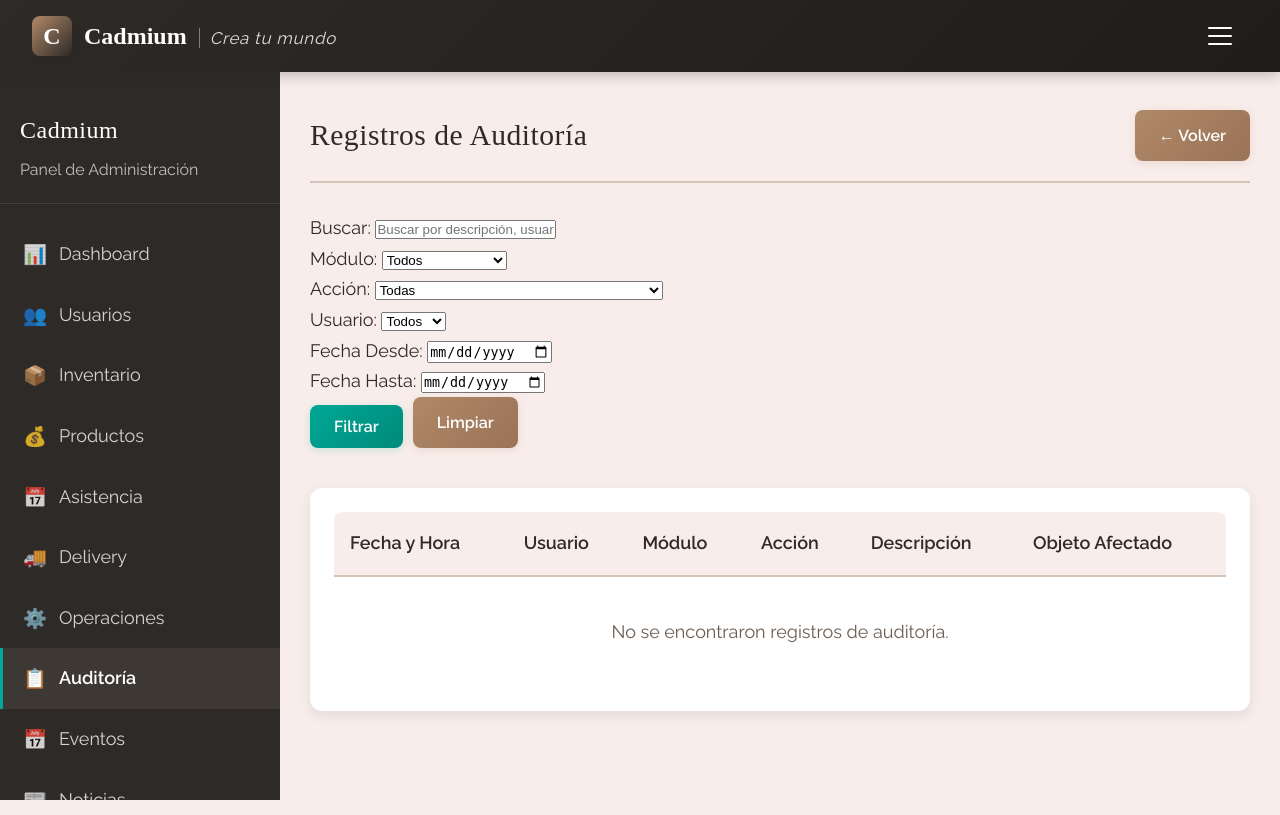
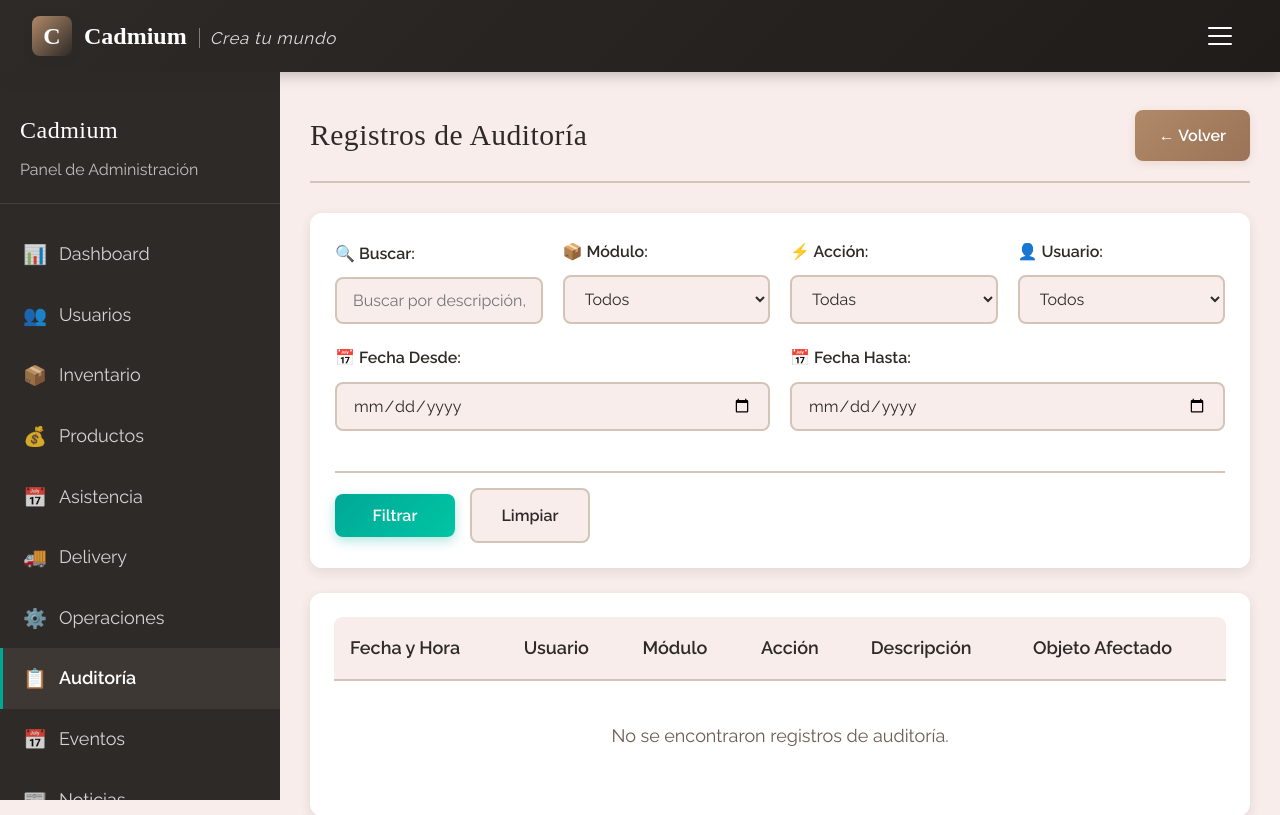
Before and after one commit to al-de-alberto/Cadmium, a Django app: page /panel/auditoria/ in a window 1280 px wide. Shown: the top 815 px of the page. Run offline with Django 4.2, Linux system fonts and the light colour scheme; the visitor is signed in with stand-in values (Sample User, id 1); data comes from the database, SQL or seed files in the repository; data that the repository does not hold is empty; some web fonts are replaced.

Commit message:
Style: Mejorar diseÃ±o de filtros en auditorÃ­a - botones del mismo tamaÃ±o, campos decorados y mejor espaciado

```diff
--- a/templates/core/auditoria.html
+++ b/templates/core/auditoria.html
@@ -136,17 +136,24 @@
         {% endif %}
 
         <!-- Filtros -->
-        <div class="filters-container" style="margin-bottom: 40px;">
+        <div class="filters-container">
             <form method="get" class="filters-form">
                 <div class="filter-row">
                     <div class="filter-group">
-                        <label for="search">Buscar:</label>
-                        <input type="text" name="search" id="search" value="{{ search_query }}" placeholder="Buscar por descripción, usuario...">
+                        <label for="search" class="filter-label">🔍 Buscar:</label>
+                        <input
+                            type="text"
+                            name="search"
+                            id="search"
+                            value="{{ search_query }}"
+                            placeholder="Buscar por descripción, usuario..."
+                            class="filter-input"
+                        >
                     </div>
 
                     <div class="filter-group">
-                        <label for="modulo">Módulo:</label>
-                        <select name="modulo" id="modulo">
+                        <label for="modulo" class="filter-label">📦 Módulo:</label>
+                        <select name="modulo" id="modulo" class="filter-select">
                             <option value="">Todos</option>
                             {% for value, label in modulos %}
                                 <option value="{{ value }}" {% if modulo_filter == value %}selected{% endif %}>{{ label }}</option>
@@ -155,8 +162,8 @@
                     </div>
 
                     <div class="filter-group">
-                        <label for="accion">Acción:</label>
-                        <select name="accion" id="accion">
+                        <label for="accion" class="filter-label">⚡ Acción:</label>
+                        <select name="accion" id="accion" class="filter-select">
                             <option value="">Todas</option>
                             {% for value, label in acciones %}
                                 <option value="{{ value }}" {% if accion_filter == value %}selected{% endif %}>{{ label }}</option>
@@ -165,8 +172,8 @@
                     </div>
 
                     <div class="filter-group">
-                        <label for="usuario">Usuario:</label>
-                        <select name="usuario" id="usuario">
+                        <label for="usuario" class="filter-label">👤 Usuario:</label>
+                        <select name="usuario" id="usuario" class="filter-select">
                             <option value="">Todos</option>
                             {% for usuario in usuarios %}
                                 <option value="{{ usuario.id }}" {% if usuario_filter == usuario.id|stringformat:"s" %}selected{% endif %}>{{ usuario.get_nombre_completo }}</option>
@@ -175,21 +182,33 @@
                     </div>
                 </div>
 
-                <div class="filter-row">
+                <div class="filter-row filter-row-dates">
                     <div class="filter-group">
-                        <label for="fecha_desde">Fecha Desde:</label>
-                        <input type="date" name="fecha_desde" id="fecha_desde" value="{{ fecha_desde }}">
+                        <label for="fecha_desde" class="filter-label">📅 Fecha Desde:</label>
+                        <input
+                            type="date"
+                            name="fecha_desde"
+                            id="fecha_desde"
+                            value="{{ fecha_desde }}"
+                            class="filter-input"
+                        >
                     </div>
 
                     <div class="filter-group">
-                        <label for="fecha_hasta">Fecha Hasta:</label>
-                        <input type="date" name="fecha_hasta" id="fecha_hasta" value="{{ fecha_hasta }}">
+                        <label for="fecha_hasta" class="filter-label">📅 Fecha Hasta:</label>
+                        <input
+                            type="date"
+                            name="fecha_hasta"
+                            id="fecha_hasta"
+                            value="{{ fecha_hasta }}"
+                            class="filter-input"
+                        >
                     </div>
+                </div>
 
-                    <div class="filter-group" style="display: flex; align-items: flex-end; gap: 10px;">
-                        <button type="submit" class="btn btn-primary">Filtrar</button>
-                        <a href="{% url 'auditoria' %}" class="btn btn-secondary">Limpiar</a>
-                    </div>
+                <div class="filter-actions">
+                    <button type="submit" class="btn-filter">Filtrar</button>
+                    <a href="{% url 'auditoria' %}" class="btn-filter-clear">Limpiar</a>
                 </div>
             </form>
         </div>
@@ -317,5 +336,161 @@
     background-color: #E3F2FD;
     color: #1976D2;
 }
+
+/* Estilos para filtros (igual que asistencia) */
+.filters-container {
+    background: var(--card-bg);
+    border-radius: 12px;
+    padding: 25px;
+    margin-bottom: 25px;
+    margin-top: 20px;
+    box-shadow: 0 4px 12px rgba(46, 42, 39, 0.1);
+}
+
+.filters-form {
+    display: flex;
+    flex-direction: column;
+    gap: 20px;
+}
+
+.filter-row {
+    display: grid;
+    grid-template-columns: repeat(4, 1fr);
+    gap: 20px;
+    align-items: end;
+}
+
+.filter-row-dates {
+    grid-template-columns: repeat(2, 1fr) !important;
+}
+
+.filter-group {
+    display: flex;
+    flex-direction: column;
+    gap: 10px;
+}
+
+.filter-label {
+    font-weight: 600;
+    color: var(--text-primary);
+    font-size: 1rem;
+    font-family: 'Raleway', sans-serif;
+}
+
+.filter-input {
+    width: 100%;
+    padding: 12px 16px;
+    border: 2px solid var(--border-color);
+    border-radius: 8px;
+    font-size: 1rem;
+    font-family: 'Raleway', sans-serif;
+    transition: all 0.3s ease;
+    background: var(--bg-color);
+    color: var(--text-primary);
+}
+
+.filter-input:focus {
+    outline: none;
+    border-color: var(--success-color);
+    box-shadow: 0 0 0 3px rgba(0, 168, 150, 0.1);
+    background: white;
+}
+
+.filter-select {
+    width: 100%;
+    padding: 12px 16px;
+    border: 2px solid var(--border-color);
+    border-radius: 8px;
+    font-size: 1rem;
+    font-family: 'Raleway', sans-serif;
+    transition: all 0.3s ease;
+    background: var(--bg-color);
+    color: var(--text-primary);
+    cursor: pointer;
+}
+
+.filter-select:focus {
+    outline: none;
+    border-color: var(--success-color);
+    box-shadow: 0 0 0 3px rgba(0, 168, 150, 0.1);
+    background: white;
+}
+
+.filter-actions {
+    display: flex;
+    gap: 15px;
+    align-items: center;
+    margin-top: 20px;
+    padding-top: 15px;
+    border-top: 2px solid var(--border-color);
+}
+
+.btn-filter {
+    padding: 12px 24px;
+    background: linear-gradient(135deg, var(--success-color) 0%, #00C5A4 100%);
+    color: white;
+    border: none;
+    border-radius: 8px;
+    font-size: 1rem;
+    font-weight: 600;
+    font-family: 'Raleway', sans-serif;
+    cursor: pointer;
+    transition: all 0.3s ease;
+    box-shadow: 0 4px 12px rgba(0, 168, 150, 0.3);
+    min-width: 120px;
+    text-align: center;
+}
+
+.btn-filter:hover {
+    transform: translateY(-2px);
+    box-shadow: 0 6px 16px rgba(0, 168, 150, 0.4);
+}
+
+.btn-filter-clear {
+    padding: 12px 24px;
+    background: var(--bg-color);
+    color: var(--text-primary);
+    border: 2px solid var(--border-color);
+    border-radius: 8px;
+    text-decoration: none;
+    font-size: 1rem;
+    font-weight: 600;
+    font-family: 'Raleway', sans-serif;
+    transition: all 0.3s ease;
+    display: inline-flex;
+    align-items: center;
+    justify-content: center;
+    min-width: 120px;
+    text-align: center;
+}
+
+.btn-filter-clear:hover {
+    background: var(--border-color);
+    transform: translateY(-2px);
+    box-shadow: 0 4px 12px rgba(46, 42, 39, 0.15);
+}
+
+@media (max-width: 768px) {
+    .filters-form {
+        gap: 15px;
+    }
+
+    .filter-row {
+        grid-template-columns: 1fr;
+    }
+
+    .filter-row-dates {
+        grid-template-columns: 1fr !important;
+    }
+
+    .filter-actions {
+        flex-direction: column;
+    }
+
+    .btn-filter,
+    .btn-filter-clear {
+        width: 100%;
+    }
+}
 </style>
 {% endblock %}
```
